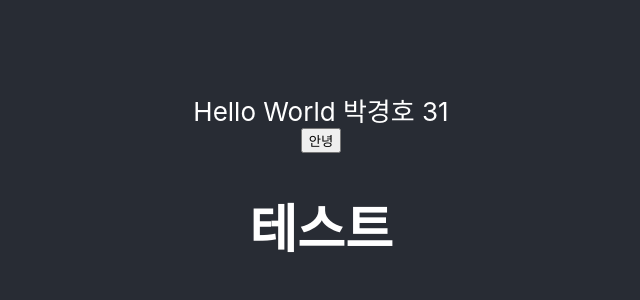
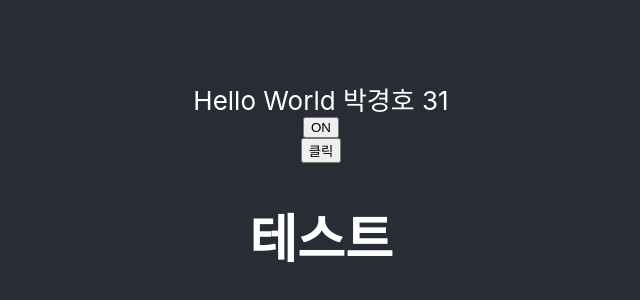
Before and after one commit to dggb/portfolio, a React (Create React App) app: page / in a window 1280 px wide. Shown: the part 206-506 px from the top of the page, without its empty margins (319-959 px from the left). Built offline with nearby package versions, Linux system fonts and the light colour scheme.

Commit message:
테스트 코드

```diff
--- a/src/App.js
+++ b/src/App.js
@@ -1,4 +1,5 @@
 import './App.css';
+import React, { useState } from 'react';
 
 const element = (
   <div>
@@ -27,6 +28,28 @@ function divTest(item,index) {
   }
 }
 
+function Test(props) {
+  console.log(props);
+}
+
+function ButtonToggle() {
+  const [isToggleOn, setToggleState] = useState(true);
+
+  const clickEvent = () => {
+    setToggleState(isToggleOn => !isToggleOn);
+  };
+
+  return (
+    <button onClick={clickEvent}>
+      {isToggleOn ? 'ON' : 'OFF'}
+    </button>
+  );
+}
+
+function eventTest(e){
+  console.log(e);
+}
+
 function App() {
   return <div className="App">
           <header className="App-header">
@@ -35,10 +58,11 @@ function App() {
                 return (divTest(el,index))
               })
             }
-            <button onClick={() => alert('안녕')}>
-              안녕
-            </button>
+            <ButtonToggle />
+            <button onClick={(e)=> eventTest(e)}>클릭</button>
             {element}
+            <Test item={testUser} abc="abc" />
+
           </header>
         </div>;
 }
```
